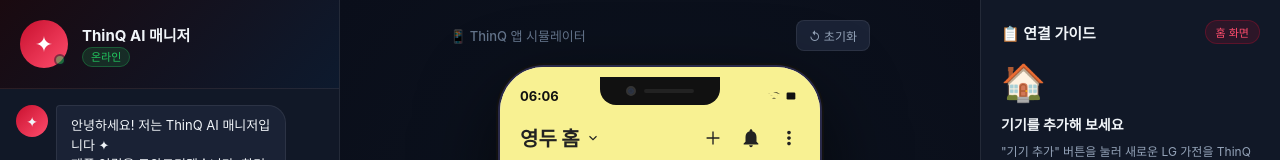
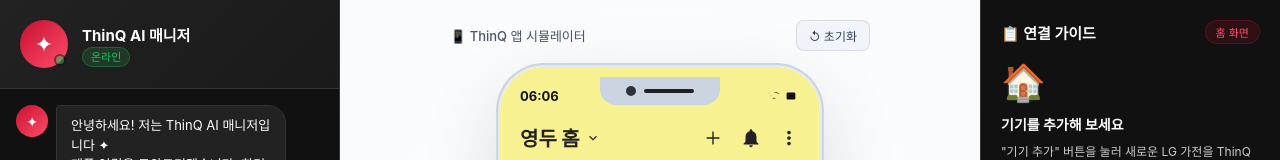
Before and after one commit to smuth-swing/ThinQ-Simulator, a website: page index.html in a window 1280 px wide. Shown: the top 160 px of the page. Drawn offline with Linux system fonts and the light colour scheme; a web font is replaced by a local one.

Commit message:
Update sidebar background to dark theme for v1, v2, v3

```diff
--- a/style.css
+++ b/style.css
@@ -1,15 +1,15 @@
 * { margin: 0; padding: 0; box-sizing: border-box; }
 :root {
-  --bg: #0a0e1a;
-  --surface: #111827;
-  --surface2: #1a2235;
-  --border: rgba(255,255,255,0.08);
+  --bg: #f8fafc;
+  --surface: #ffffff;
+  --surface2: #f1f5f9;
+  --border: rgba(0,0,0,0.1);
   --accent: #c8102e;
   --accent2: #ff4d6d;
   --blue: #3b82f6;
-  --text: #f1f5f9;
-  --text2: #94a3b8;
-  --text3: #64748b;
+  --text: #0f172a;
+  --text2: #334155;
+  --text3: #475569;
   --green: #22c55e;
   --yellow: #f59e0b;
   --radius: 16px;
@@ -24,8 +24,17 @@ body { font-family: "Pretendard", -apple-system, sans-serif; background: var(--b
 .app-layout { position: relative; z-index: 1; display: grid; grid-template-columns: 340px 1fr 300px; height: 100vh; gap: 0; }
 
 /* AI 패널 */
+.ai-panel, .guide-panel {
+  --surface: #111111;
+  --surface2: #222222;
+  --text: #ffffff;
+  --text2: #cccccc;
+  --text3: #999999;
+  --border: #333333;
+  color: var(--text);
+}
 .ai-panel { background: var(--surface); border-right: 1px solid var(--border); display: flex; flex-direction: column; overflow: hidden; }
-.ai-header { padding: 20px; background: linear-gradient(135deg, #1a0a10, #0d1a2e); border-bottom: 1px solid var(--border); display: flex; align-items: center; gap: 14px; }
+.ai-header { padding: 20px; background: linear-gradient(135deg, #222222, #1a1a1a); border-bottom: 1px solid var(--border); display: flex; align-items: center; gap: 14px; }
 .ai-avatar { position: relative; }
 .ai-avatar-inner { width: 48px; height: 48px; border-radius: 50%; background: linear-gradient(135deg, var(--accent), var(--accent2)); display: flex; align-items: center; justify-content: center; animation: pulse-ring 2s ease-in-out infinite; }
 @keyframes pulse-ring { 0%,100%{box-shadow:0 0 0 0 rgba(200,16,46,0.4)} 50%{box-shadow:0 0 0 10px rgba(200,16,46,0)} }
@@ -70,15 +79,15 @@ body { font-family: "Pretendard", -apple-system, sans-serif; background: var(--b
 .send-btn svg { width: 16px; height: 16px; }
 
 /* 시뮬레이터 영역 */
-.simulator-area { display: flex; flex-direction: column; align-items: center; justify-content: center; gap: 16px; background: radial-gradient(ellipse at center, #0d1520 0%, var(--bg) 100%); padding: 20px; }
+.simulator-area { display: flex; flex-direction: column; align-items: center; justify-content: center; gap: 16px; background: radial-gradient(ellipse at center, #ffffff 0%, var(--bg) 100%); padding: 20px; }
 .simulator-title { display: flex; align-items: center; justify-content: space-between; width: 100%; max-width: 420px; }
 .sim-label { font-size: 13px; color: var(--text3); font-weight: 500; }
 .sim-btn { background: var(--surface2); border: 1px solid var(--border); color: var(--text2); padding: 6px 12px; border-radius: 8px; font-size: 12px; cursor: pointer; transition: all 0.2s; font-family: inherit; }
 .sim-btn:hover { background: var(--surface); color: var(--text); }
 
 /* 스마트폰 프레임 */
-.phone-frame { position: relative; width: 320px; height: 690px; background: #1a1a2e; border-radius: 44px; box-shadow: 0 0 0 2px #2a2a4a, 0 0 0 4px #111, 0 30px 80px rgba(0,0,0,0.7), inset 0 0 0 1px rgba(255,255,255,0.05); overflow: visible; flex-shrink: 0; }
-.phone-notch { position: absolute; top: 10px; left: 50%; transform: translateX(-50%); width: 120px; height: 28px; background: #111; border-radius: 0 0 16px 16px; z-index: 20; display: flex; align-items: center; justify-content: center; gap: 8px; }
+.phone-frame { position: relative; width: 320px; height: 690px; background: #f8fafc; border-radius: 44px; box-shadow: 0 0 0 2px #e2e8f0, 0 0 0 4px #cbd5e1, 0 30px 80px rgba(0,0,0,0.15), inset 0 0 0 1px rgba(255,255,255,0.5); overflow: visible; flex-shrink: 0; }
+.phone-notch { position: absolute; top: 10px; left: 50%; transform: translateX(-50%); width: 120px; height: 28px; background: #cbd5e1; border-radius: 0 0 16px 16px; z-index: 20; display: flex; align-items: center; justify-content: center; gap: 8px; }
 .phone-camera { width: 10px; height: 10px; background: #222; border-radius: 50%; border: 2px solid #333; box-shadow: inset 0 0 4px rgba(100,150,255,0.3); }
 .phone-speaker { width: 50px; height: 4px; background: #222; border-radius: 4px; }
 .phone-screen { position: absolute; inset: 0; border-radius: 44px; overflow: hidden; background: #fff; display: flex; flex-direction: column; }
--- a/style_v2.css
+++ b/style_v2.css
@@ -1,15 +1,15 @@
 * { margin: 0; padding: 0; box-sizing: border-box; }
 :root {
-  --bg: #0a0e1a;
-  --surface: #111827;
-  --surface2: #1a2235;
-  --border: rgba(255,255,255,0.08);
+  --bg: #f8fafc;
+  --surface: #ffffff;
+  --surface2: #f1f5f9;
+  --border: rgba(0,0,0,0.1);
   --accent: #c8102e;
   --accent2: #ff4d6d;
   --blue: #3b82f6;
-  --text: #f1f5f9;
-  --text2: #94a3b8;
-  --text3: #64748b;
+  --text: #0f172a;
+  --text2: #334155;
+  --text3: #475569;
   --green: #22c55e;
   --yellow: #f59e0b;
   --radius: 16px;
@@ -24,8 +24,17 @@ body { font-family: "Pretendard", -apple-system, sans-serif; background: var(--b
 .app-layout { position: relative; z-index: 1; display: grid; grid-template-columns: 340px 1fr 300px; height: 100vh; gap: 0; }
 
 /* AI 패널 */
+.ai-panel, .guide-panel {
+  --surface: #111111;
+  --surface2: #222222;
+  --text: #ffffff;
+  --text2: #cccccc;
+  --text3: #999999;
+  --border: #333333;
+  color: var(--text);
+}
 .ai-panel { background: var(--surface); border-right: 1px solid var(--border); display: flex; flex-direction: column; overflow: hidden; }
-.ai-header { padding: 20px; background: linear-gradient(135deg, #1a0a10, #0d1a2e); border-bottom: 1px solid var(--border); display: flex; align-items: center; gap: 14px; }
+.ai-header { padding: 20px; background: linear-gradient(135deg, #222222, #1a1a1a); border-bottom: 1px solid var(--border); display: flex; align-items: center; gap: 14px; }
 .ai-avatar { position: relative; }
 .ai-avatar-inner { width: 48px; height: 48px; border-radius: 50%; background: linear-gradient(135deg, var(--accent), var(--accent2)); display: flex; align-items: center; justify-content: center; animation: pulse-ring 2s ease-in-out infinite; }
 @keyframes pulse-ring { 0%,100%{box-shadow:0 0 0 0 rgba(200,16,46,0.4)} 50%{box-shadow:0 0 0 10px rgba(200,16,46,0)} }
@@ -66,15 +75,15 @@ body { font-family: "Pretendard", -apple-system, sans-serif; background: var(--b
 .send-btn svg { width: 16px; height: 16px; }
 
 /* 시뮬레이터 영역 */
-.simulator-area { display: flex; flex-direction: column; align-items: center; justify-content: center; gap: 16px; background: radial-gradient(ellipse at center, #0d1520 0%, var(--bg) 100%); padding: 20px; }
+.simulator-area { display: flex; flex-direction: column; align-items: center; justify-content: center; gap: 16px; background: radial-gradient(ellipse at center, #ffffff 0%, var(--bg) 100%); padding: 20px; }
 .simulator-title { display: flex; align-items: center; justify-content: space-between; width: 100%; max-width: 420px; }
 .sim-label { font-size: 13px; color: var(--text3); font-weight: 500; }
 .sim-btn { background: var(--surface2); border: 1px solid var(--border); color: var(--text2); padding: 6px 12px; border-radius: 8px; font-size: 12px; cursor: pointer; transition: all 0.2s; font-family: inherit; }
 .sim-btn:hover { background: var(--surface); color: var(--text); }
 
 /* 스마트폰 프레임 */
-.phone-frame { position: relative; width: 320px; height: 690px; background: #1a1a2e; border-radius: 44px; box-shadow: 0 0 0 2px #2a2a4a, 0 0 0 4px #111, 0 30px 80px rgba(0,0,0,0.7), inset 0 0 0 1px rgba(255,255,255,0.05); overflow: visible; flex-shrink: 0; }
-.phone-notch { position: absolute; top: 10px; left: 50%; transform: translateX(-50%); width: 120px; height: 28px; background: #111; border-radius: 0 0 16px 16px; z-index: 20; display: flex; align-items: center; justify-content: center; gap: 8px; }
+.phone-frame { position: relative; width: 320px; height: 690px; background: #f8fafc; border-radius: 44px; box-shadow: 0 0 0 2px #e2e8f0, 0 0 0 4px #cbd5e1, 0 30px 80px rgba(0,0,0,0.15), inset 0 0 0 1px rgba(255,255,255,0.5); overflow: visible; flex-shrink: 0; }
+.phone-notch { position: absolute; top: 10px; left: 50%; transform: translateX(-50%); width: 120px; height: 28px; background: #cbd5e1; border-radius: 0 0 16px 16px; z-index: 20; display: flex; align-items: center; justify-content: center; gap: 8px; }
 .phone-camera { width: 10px; height: 10px; background: #222; border-radius: 50%; border: 2px solid #333; box-shadow: inset 0 0 4px rgba(100,150,255,0.3); }
 .phone-speaker { width: 50px; height: 4px; background: #222; border-radius: 4px; }
 .phone-screen { position: absolute; inset: 0; border-radius: 44px; overflow: hidden; background: #fff; display: flex; flex-direction: column; }
--- a/style_v3.css
+++ b/style_v3.css
@@ -1,15 +1,15 @@
 * { margin: 0; padding: 0; box-sizing: border-box; }
 :root {
-  --bg: #0a0e1a;
-  --surface: #111827;
-  --surface2: #1a2235;
-  --border: rgba(255,255,255,0.08);
+  --bg: #f8fafc;
+  --surface: #ffffff;
+  --surface2: #f1f5f9;
+  --border: rgba(0,0,0,0.1);
   --accent: #c8102e;
   --accent2: #ff4d6d;
   --blue: #3b82f6;
-  --text: #f1f5f9;
-  --text2: #94a3b8;
-  --text3: #64748b;
+  --text: #0f172a;
+  --text2: #334155;
+  --text3: #475569;
   --green: #22c55e;
   --yellow: #f59e0b;
   --radius: 16px;
@@ -25,8 +25,17 @@ body { font-family: "Pretendard", -apple-system, sans-serif; background: var(--b
 .app-layout { position: relative; z-index: 1; display: grid; grid-template-columns: 340px 1fr 300px; height: 100vh; gap: 0; }
 
 /* AI 패널 */
+.ai-panel, .guide-panel {
+  --surface: #111111;
+  --surface2: #222222;
+  --text: #ffffff;
+  --text2: #cccccc;
+  --text3: #999999;
+  --border: #333333;
+  color: var(--text);
+}
 .ai-panel { background: var(--surface); border-right: 1px solid var(--border); display: flex; flex-direction: column; overflow: hidden; }
-.ai-header { padding: 20px; background: linear-gradient(135deg, #1a0a10, #0d1a2e); border-bottom: 1px solid var(--border); display: flex; align-items: center; gap: 14px; }
+.ai-header { padding: 20px; background: linear-gradient(135deg, #222222, #1a1a1a); border-bottom: 1px solid var(--border); display: flex; align-items: center; gap: 14px; }
 .ai-avatar { position: relative; }
 .ai-avatar-inner { width: 48px; height: 48px; border-radius: 50%; background: linear-gradient(135deg, var(--accent), var(--accent2)); display: flex; align-items: center; justify-content: center; animation: pulse-ring 2s ease-in-out infinite; }
 @keyframes pulse-ring { 0%,100%{box-shadow:0 0 0 0 rgba(200,16,46,0.4)} 50%{box-shadow:0 0 0 10px rgba(200,16,46,0)} }
@@ -67,15 +76,15 @@ body { font-family: "Pretendard", -apple-system, sans-serif; background: var(--b
 .send-btn svg { width: 16px; height: 16px; }
 
 /* 시뮬레이터 영역 */
-.simulator-area { display: flex; flex-direction: column; align-items: center; justify-content: center; gap: 16px; background: radial-gradient(ellipse at center, #0d1520 0%, var(--bg) 100%); padding: 20px; }
+.simulator-area { display: flex; flex-direction: column; align-items: center; justify-content: center; gap: 16px; background: radial-gradient(ellipse at center, #ffffff 0%, var(--bg) 100%); padding: 20px; }
 .simulator-title { display: flex; align-items: center; justify-content: space-between; width: 100%; max-width: 420px; }
 .sim-label { font-size: 13px; color: var(--text3); font-weight: 500; }
 .sim-btn { background: var(--surface2); border: 1px solid var(--border); color: var(--text2); padding: 6px 12px; border-radius: 8px; font-size: 12px; cursor: pointer; transition: all 0.2s; font-family: inherit; }
 .sim-btn:hover { background: var(--surface); color: var(--text); }
 
 /* 스마트폰 프레임 */
-.phone-frame { position: relative; width: 320px; height: 690px; background: #1a1a2e; border-radius: 44px; box-shadow: 0 0 0 2px #2a2a4a, 0 0 0 4px #111, 0 30px 80px rgba(0,0,0,0.7), inset 0 0 0 1px rgba(255,255,255,0.05); overflow: visible; flex-shrink: 0; }
-.phone-notch { position: absolute; top: 10px; left: 50%; transform: translateX(-50%); width: 120px; height: 28px; background: #111; border-radius: 0 0 16px 16px; z-index: 20; display: flex; align-items: center; justify-content: center; gap: 8px; }
+.phone-frame { position: relative; width: 320px; height: 690px; background: #f8fafc; border-radius: 44px; box-shadow: 0 0 0 2px #e2e8f0, 0 0 0 4px #cbd5e1, 0 30px 80px rgba(0,0,0,0.15), inset 0 0 0 1px rgba(255,255,255,0.5); overflow: visible; flex-shrink: 0; }
+.phone-notch { position: absolute; top: 10px; left: 50%; transform: translateX(-50%); width: 120px; height: 28px; background: #cbd5e1; border-radius: 0 0 16px 16px; z-index: 20; display: flex; align-items: center; justify-content: center; gap: 8px; }
 .phone-camera { width: 10px; height: 10px; background: #222; border-radius: 50%; border: 2px solid #333; box-shadow: inset 0 0 4px rgba(100,150,255,0.3); }
 .phone-speaker { width: 50px; height: 4px; background: #222; border-radius: 4px; }
 .phone-screen { position: absolute; inset: 0; border-radius: 44px; overflow: hidden; background: #fff; display: flex; flex-direction: column; }
```
